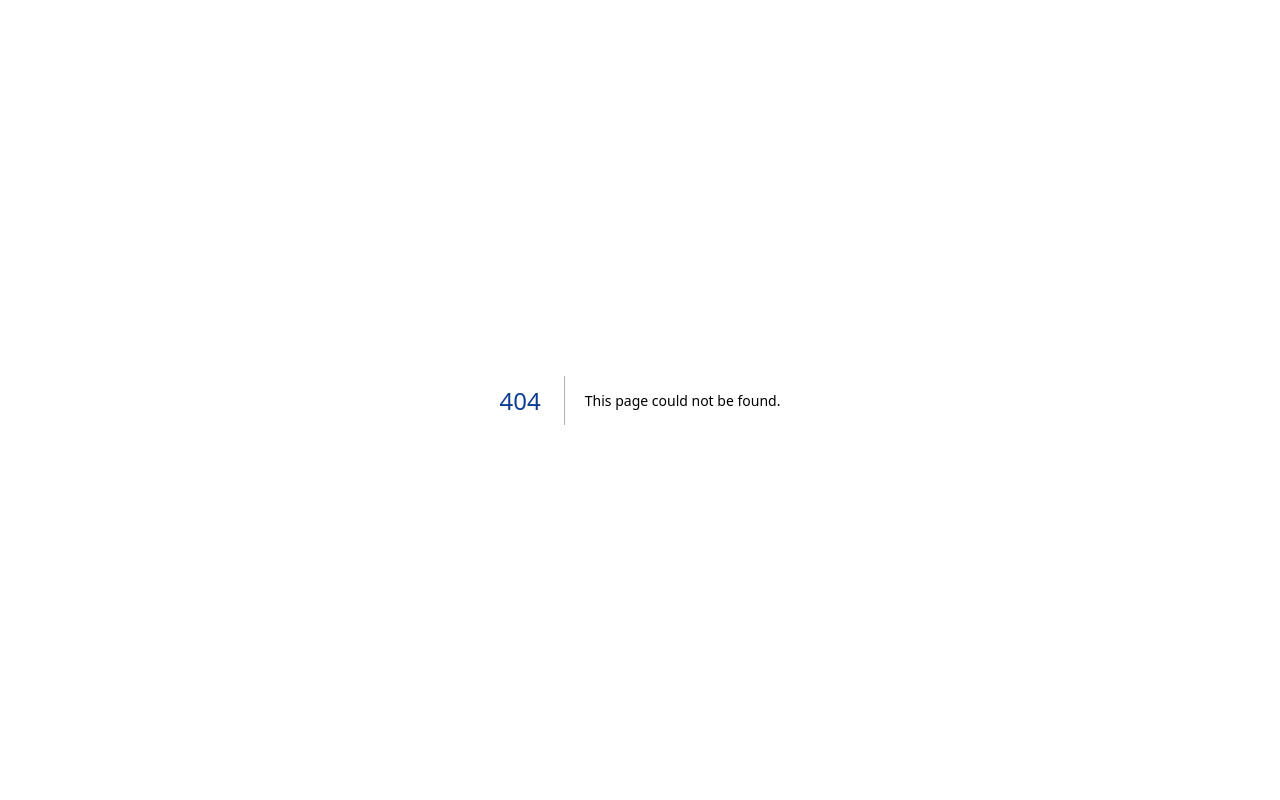
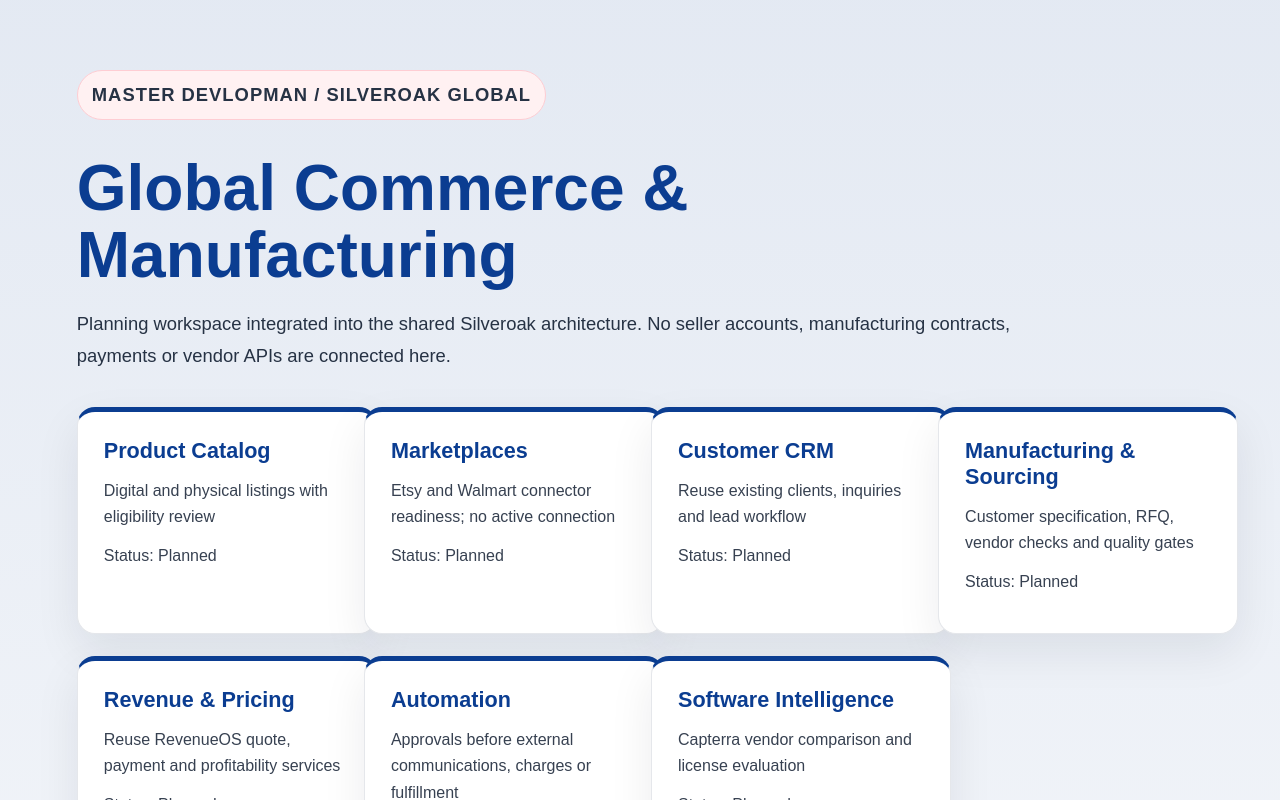
Before and after one commit to patrickprincivil/alliance_nasyonal_devlopman, a Next.js app: page /global-commerce in a window 1280 px wide. Before the commit this address had no page. Built offline with nearby package versions, Linux system fonts and the light colour scheme.

Commit message:
feat: add integrated Global Commerce and Manufacturing MVP skeleton

```diff
--- /dev/null
+++ b/app/global-commerce/page.tsx
@@ -0,0 +1,20 @@
+import Link from "next/link";
+import { COMMERCE_MODULES, PLATFORM_CANDIDATES } from "@/lib/silveroak/commerce";
+
+export default function GlobalCommercePage() {
+  return <main className="page">
+    <p className="eyebrow">MASTER DEVLOPMAN / Silveroak Global</p>
+    <h1>Global Commerce & Manufacturing</h1>
+    <p>Planning workspace integrated into the shared Silveroak architecture. No seller accounts, manufacturing contracts, payments or vendor APIs are connected here.</p>
+    <section className="gridSection">{COMMERCE_MODULES.map(m=><article className="card" key={m.id}>
+      <h2>{m.label}</h2><p>{m.description}</p>
+      <p>Status: Planned</p>
+    </article>)}</section>
+    <section className="subSection"><h2>External services under evaluation</h2>
+      <div className="gridSection">{PLATFORM_CANDIDATES.map(p=><article className="card" key={p.name}>
+        <h2>{p.name}</h2><p>{p.role}</p><p>{p.state}</p>
+      </article>)}</div>
+    </section>
+    <p><Link href="/silveroak-app-launch/quote">Use existing quote preview</Link> · <Link href="/marketing-engine">Marketing Engine</Link></p>
+  </main>;
+}
```
